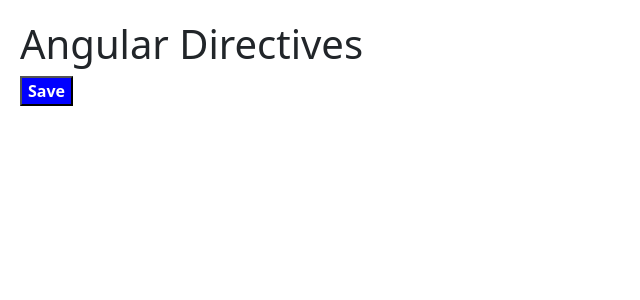
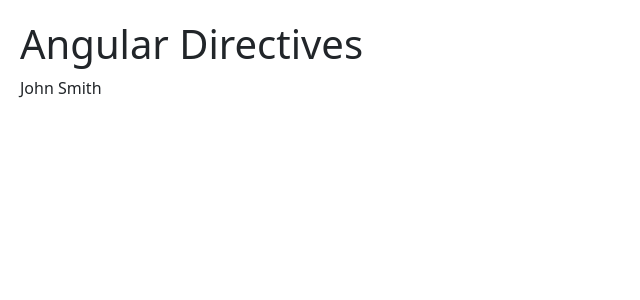
Before and after one commit to MotasemZiad/Angular-Bootcamp, an Angular app in the folder 01_getting_started/hello-world/: page / in a window 1280 px wide. Shown: the top 300 px of the page, without its empty margins (0-640 px from the left). Built offline with nearby package versions, Linux system fonts and the light colour scheme.

Commit message:
safe operator

```diff
--- a/01_getting_started/hello-world/src/app/app.component.html
+++ b/01_getting_started/hello-world/src/app/app.component.html
@@ -1,11 +1,2 @@
 <h1>Angular Directives</h1>
-<button
-  [ngStyle]="{
-    'backgroundColor': canSave ? 'blue' : 'grey',
-    'color': canSave ? 'white' : 'black',
-    'fontWeight': canSave ? 'bold' : 'normal'
-  }"
-  (click)="toggleSave()"
->
-Save
-</button>
+<span>{{ task.assignee.name }}</span>
--- a/01_getting_started/hello-world/src/app/app.component.ts
+++ b/01_getting_started/hello-world/src/app/app.component.ts
@@ -6,6 +6,13 @@
   styleUrls: ['./app.component.css']
 })
 export class AppComponent {
+    task = {
+      title: 'Review applications',
+      assignee: {
+        name: 'John Smith'
+      }
+    }
+
     canSave = true
     courses: any;
 
```
